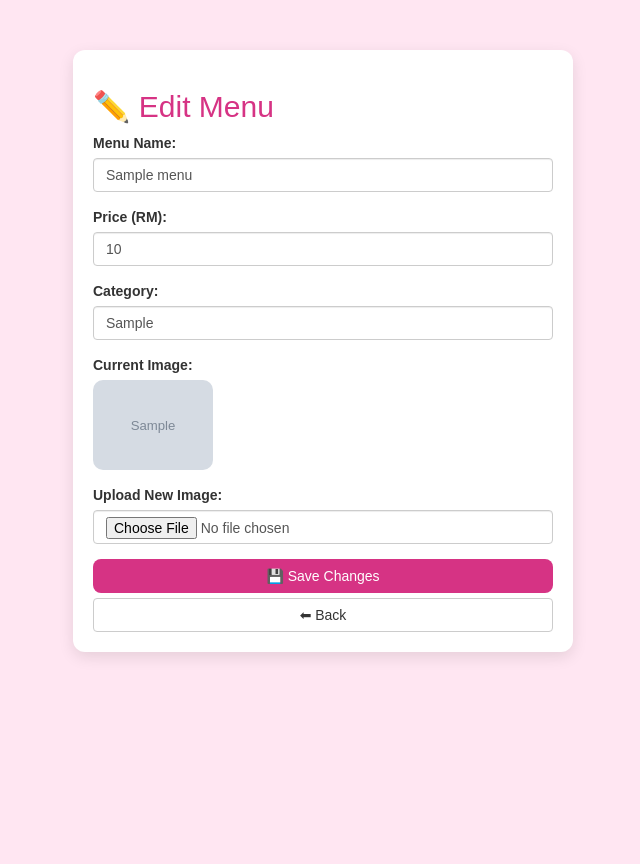
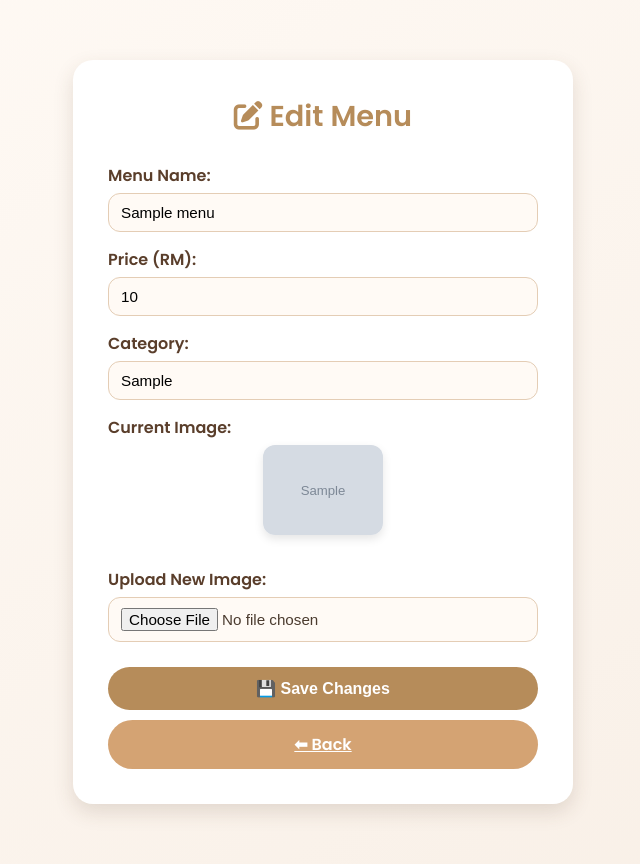
Before and after one commit to odake9/projectLucky, a PHP site: page /edit_menu.php?id=1 in a window 1280 px wide. Shown: the whole page, without its empty margins (317-957 px from the left). Before the commit the page ends 657 px from the top, so only its background shows below. Run offline with PHP 8.4, Linux system fonts and the light colour scheme; a user stored in the database is signed in; tables that the repository leaves empty or names only in its code hold one stand-in row (values such as "Sample post"); grey boxes marked "Sample" are stand-in pictures.

Commit message:
FINAL PUSH SPRINT 3

```diff
--- a/edit_menu.php
+++ b/edit_menu.php
@@ -28,8 +28,9 @@ if (isset($_POST['update_menu'])) {
     $imageName = $menu['image']; // keep old image by default
 
     // Handle new image upload
+    // Handle new image upload
 if (!empty($_FILES['image']['name'])) {
-        $targetDir = "uploads/menu/";
+    $targetDir = "uploads/";
     if (!is_dir($targetDir)) mkdir($targetDir, 0777, true);
 
     $imageName = time() . "_" . basename($_FILES["image"]["name"]);
@@ -52,49 +53,144 @@ if (isset($_POST['update_menu'])) {
 <html lang="en">
 <head>
   <meta charset="UTF-8">
-  <title>Edit Menu</title>
-  <link rel="stylesheet" href="https://maxcdn.bootstrapcdn.com/bootstrap/3.4.1/css/bootstrap.min.css">
+  <title>Edit Menu - Lucky Milk Tea</title>
+  <link href="https://fonts.googleapis.com/css2?family=Poppins:wght@400;500;600&display=swap" rel="stylesheet">
+  <link href="https://cdnjs.cloudflare.com/ajax/libs/font-awesome/6.4.0/css/all.min.css" rel="stylesheet">
   <style>
-    body { background: #ffe6f2; font-family: 'Poppins', sans-serif; }
-    .form-container {
-      max-width: 500px; margin: 50px auto;
-      background: #fff; padding: 20px;
-      border-radius: 12px; box-shadow: 0 5px 15px rgba(0,0,0,0.1);
+    * {
+      box-sizing: border-box;
+      margin: 0;
+      padding: 0;
     }
-    .btn-pink { background: #d63384; color: white; border-radius: 8px; }
-    .btn-pink:hover { background: #b62d6f; }
+
+    body {
+      font-family: 'Poppins', sans-serif;
+      background: linear-gradient(to bottom right, #fffaf5, #f8efe6);
+      color: #4b3b2f;
+      display: flex;
+      justify-content: center;
+      align-items: flex-start;
+      min-height: 100vh;
+      padding: 60px 20px;
+    }
+
+    .edit-container {
+      background: #ffffff;
+      border-radius: 20px;
+      box-shadow: 0 8px 20px rgba(90, 62, 43, 0.15);
+      padding: 35px;
+      max-width: 500px;
+      width: 100%;
+      text-align: center;
+    }
+
+    h2 {
+      color: #b68c5a;
+      margin-bottom: 25px;
+      font-weight: 600;
+      font-size: 1.8rem;
+    }
+
+    label {
+      display: block;
+      text-align: left;
+      color: #5a3e2b;
+      font-weight: 600;
+      margin-bottom: 5px;
+    }
+
+    input[type="text"],
+    input[type="number"],
+    input[type="file"] {
+      width: 100%;
+      padding: 10px 12px;
+      margin-bottom: 15px;
+      border-radius: 12px;
+      border: 1px solid #e4cdb5;
+      background: #fffaf5;
+      font-size: 0.95rem;
+      outline: none;
+      transition: 0.3s;
+    }
+
+    input:focus {
+      border-color: #b68c5a;
+      box-shadow: 0 0 5px rgba(182, 140, 90, 0.3);
+    }
+
+    img {
+      border-radius: 12px;
+      box-shadow: 0 4px 10px rgba(0,0,0,0.1);
+      margin-bottom: 10px;
+    }
+
+    .btn {
+      display: inline-block;
+      width: 100%;
+      padding: 12px;
+      border-radius: 25px;
+      border: none;
+      cursor: pointer;
+      font-weight: 600;
+      font-size: 1rem;
+      transition: background 0.3s ease, transform 0.2s ease;
+      margin-top: 10px;
+    }
+
+    .btn-save {
+      background: #b68c5a;
+      color: #fff;
+    }
+
+    .btn-save:hover {
+      background: #a47b48;
+      transform: translateY(-2px);
+    }
+
+    .btn-back {
+      background: #d4a373;
+      color: #fff;
+    }
+
+    .btn-back:hover {
+      background: #b97a56;
+      transform: translateY(-2px);
+    }
+
+    .image-preview {
+      margin-bottom: 15px;
+    }
   </style>
 </head>
+
 <body>
-  <div class="form-container">
-    <h2 style="color:#d63384;">✏️ Edit Menu</h2>
+  <div class="edit-container">
+    <h2><i class="fa-solid fa-pen-to-square"></i> Edit Menu</h2>
     <form method="POST" enctype="multipart/form-data">
-      <div class="form-group">
       <label>Menu Name:</label>
-        <input type="text" name="name" class="form-control" value="<?php echo $menu['name']; ?>" required>
-      </div>
-      <div class="form-group">
+      <input type="text" name="name" value="<?php echo $menu['name']; ?>" required>
+
       <label>Price (RM):</label>
-        <input type="number" step="0.01" name="price" class="form-control" value="<?php echo $menu['price']; ?>" required>
-      </div>
-      <div class="form-group">
+      <input type="number" step="0.01" name="price" value="<?php echo $menu['price']; ?>" required>
+
       <label>Category:</label>
-        <input type="text" name="category" class="form-control" value="<?php echo $menu['category']; ?>" required>
-      </div>
-      <div class="form-group">
-        <label>Current Image:</label><br>
+      <input type="text" name="category" value="<?php echo $menu['category']; ?>" required>
+
+      <label>Current Image:</label>
+<div class="image-preview">
   <?php if ($menu['image']) { ?>
-          <img src="uploads/menu/<?php echo $menu['image']; ?>" width="120" style="border-radius:10px;">
+    <img src="uploads/<?php echo $menu['image']; ?>" width="120">
   <?php } else { ?>
     <p>No image uploaded</p>
   <?php } ?>
 </div>
-      <div class="form-group">
+
+
       <label>Upload New Image:</label>
-        <input type="file" name="image" class="form-control">
-      </div>
-      <button type="submit" name="update_menu" class="btn btn-pink btn-block">💾 Save Changes</button>
-      <a href="admin_menu.php" class="btn btn-default btn-block">⬅ Back</a>
+      <input type="file" name="image">
+
+      <button type="submit" name="update_menu" class="btn btn-save">💾 Save Changes</button>
+      <a href="admin_menu.php" class="btn btn-back">⬅ Back</a>
     </form>
   </div>
 </body>
```
Also changed, not shown: add_menu.php (+36 -5 lines), lemontea.jpg (added), uploads/1761524801_lemontea.jpg (added). Lines whose indentation alone changed are shown as unchanged.
